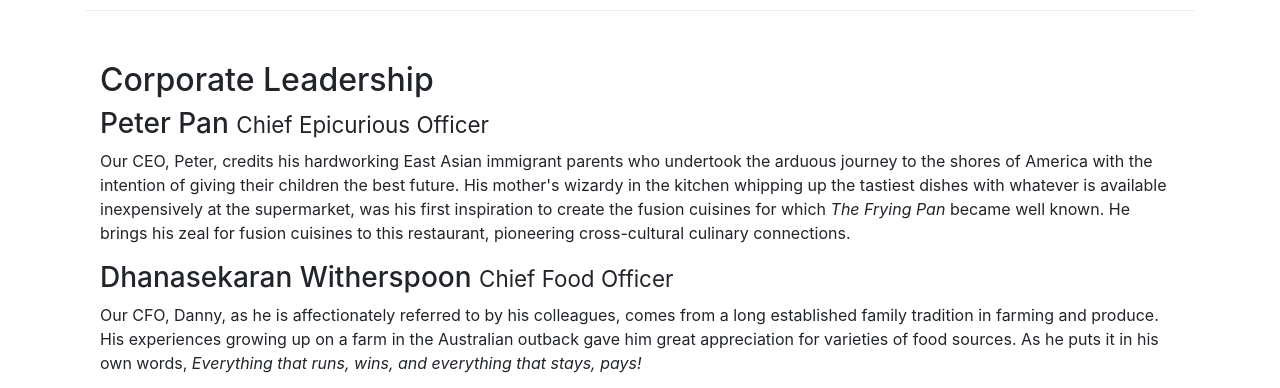
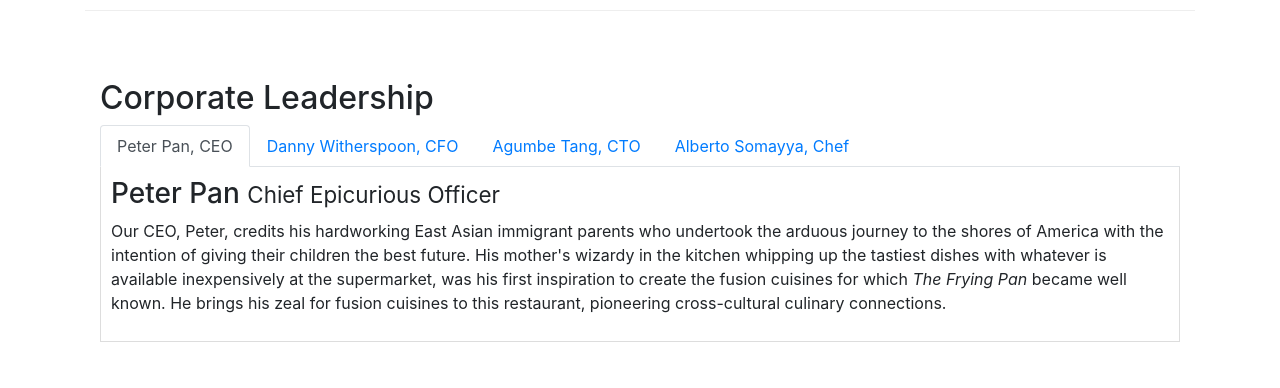
Before and after one commit to mustafaertekin/coursera-bootstrap4, a website: page aboutus.html in a window 1280 px wide. Shown: the part 900-1288 px from the top of the page. Drawn offline with nearby package versions, Linux system fonts and the light colour scheme.

Commit message:
Bootstrap Tabs

```diff
--- a/aboutus.html
+++ b/aboutus.html
@@ -101,14 +101,39 @@
         <div class="row row-content align-items-center">
             <div class="col">
                 <h2>Corporate Leadership</h2>
+
+                <ul class="nav nav-tabs">
+                    <li class="nav-item">
+                        <a href="#peter" class="nav-link active" role="tab" data-toggle="tab">Peter Pan, CEO</a>
+                    </li>
+                    <li class="nav-item">
+                        <a href="#danny" class="nav-link" role="tab" data-toggle="tab">Danny Witherspoon, CFO</a>
+                    </li>
+                    <li class="nav-item">
+                        <a href="#agumbe" class="nav-link" role="tab" data-toggle="tab">Agumbe Tang, CTO</a>
+                    </li>
+                    <li class="nav-item">
+                        <a href="#alberto" class="nav-link" role="tab" data-toggle="tab">Alberto Somayya, Chef</a>
+                    </li>
+                </ul>
+                <div class="tab-content">
+                    <div role="tabpanel" class="tab-pane fade show active" id="peter">
                         <h3>Peter Pan <small>Chief Epicurious Officer</small></h3>
                         <p class="hidden-xs-down">Our CEO, Peter, credits his hardworking East Asian immigrant parents who undertook the arduous journey to the shores of America with the intention of giving their children the best future. His mother's wizardy in the kitchen whipping up the tastiest dishes with whatever is available inexpensively at the supermarket, was his first inspiration to create the fusion cuisines for which <em>The Frying Pan</em> became well known. He brings his zeal for fusion cuisines to this restaurant, pioneering cross-cultural culinary connections.</p>
+                    </div>
+                    <div role="tabpanel" class="tab-pane fade" id="danny">
                         <h3>Dhanasekaran Witherspoon <small>Chief Food Officer</small></h3>
                         <p class="hidden-xs-down">Our CFO, Danny, as he is affectionately referred to by his colleagues, comes from a long established family tradition in farming and produce. His experiences growing up on a farm in the Australian outback gave him great appreciation for varieties of food sources. As he puts it in his own words, <em>Everything that runs, wins, and everything that stays, pays!</em></p>
+                    </div>
+                    <div role="tabpanel" class="tab-pane fade" id="agumbe">
                         <h3>Agumbe Tang <small>Chief Taste Officer</small></h3>
                         <p class="hidden-xs-down">Blessed with the most discerning gustatory sense, Agumbe, our CTO, personally ensures that every dish that we serve meets his exacting tastes. Our chefs dread the tongue lashing that ensues if their dish does not meet his exacting standards. He lives by his motto, <em>You click only if you survive my lick.</em></p>
+                    </div>
+                    <div role="tabpanel" class="tab-pane fade" id="alberto">
                         <h3>Alberto Somayya <small>Executive Chef</small></h3>
                         <p class="hidden-xs-down">Award winning three-star Michelin chef with wide International experience having worked closely with whos-who in the culinary world, he specializes in creating mouthwatering Indo-Italian fusion experiences. He says, <em>Put together the cuisines from the two craziest cultures, and you get a winning hit! Amma Mia!</em></p>
+                    </div>
+                </div>
             </div>
        </div>
        <div class="row row-content">
--- a/css/style.css
+++ b/css/style.css
@@ -37,3 +37,10 @@ body {
 .navbar-inverse {
     background-color: #512DA8;
 }
+
+.tab-content {
+    border-left: 1px solid #ddd;
+    border-right: 1px solid #ddd;
+    border-bottom: 1px solid #ddd;
+    padding: 10px;
+}
```
Lines whose indentation alone changed are shown as unchanged.
